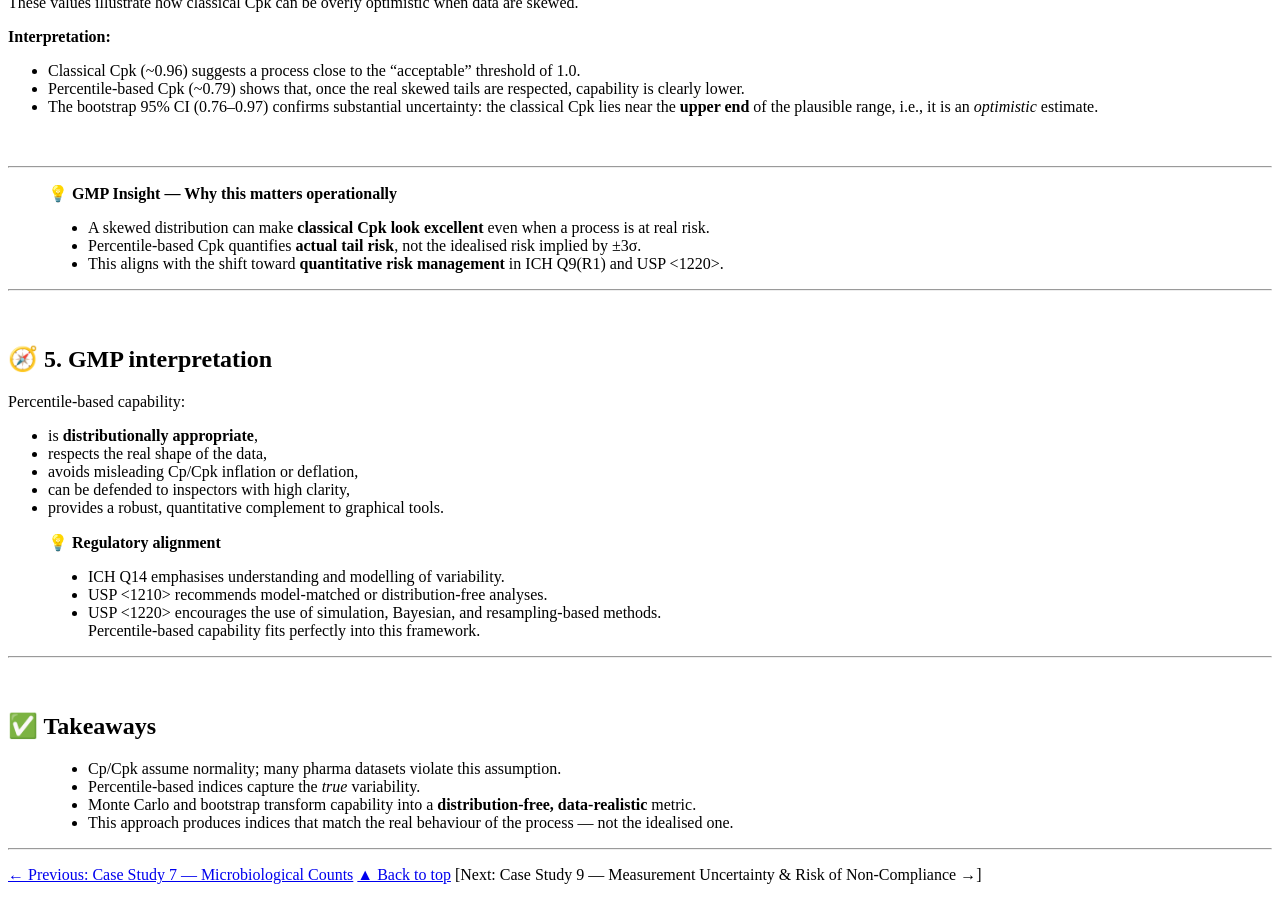
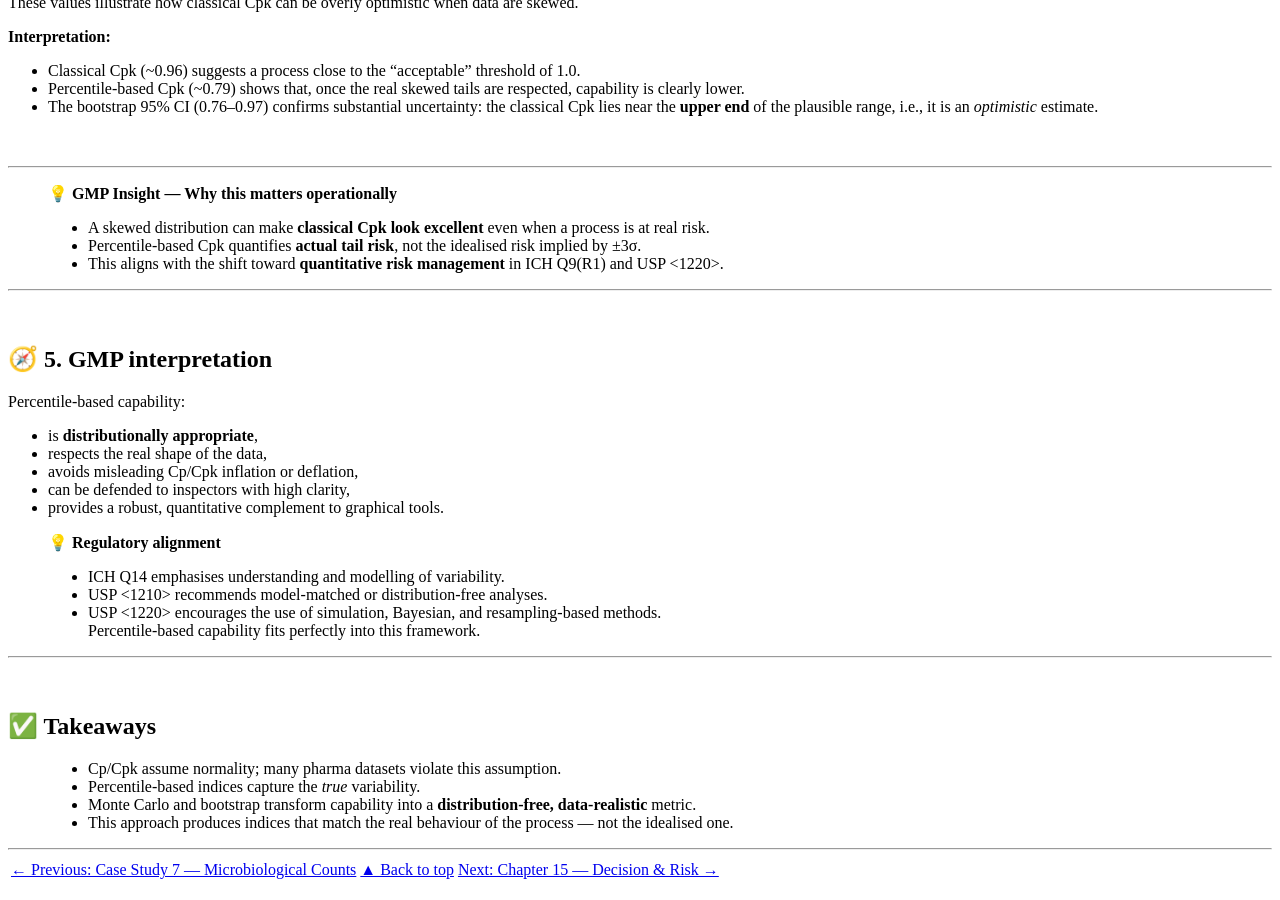
Before and after one commit to rbonfichi/monte-carlo-gmp-pharma, a Jekyll site: the page built from docs/chapters/chapter14_case-study8.md, in a window 1280 px wide and 900 px high, scrolled down 6918 px. Built offline with Jekyll 4.4.1, drawn with Linux system fonts in a browser that asks for light colours; our own code applies the rules of GitHub Pages for plain Markdown files.

Commit message:
Update navigation links in chapter 14

```diff
--- a/docs/chapters/chapter14_case-study8.md
+++ b/docs/chapters/chapter14_case-study8.md
@@ -436,4 +436,4 @@ Percentile-based capability:
 
 ---
 
-[← Previous: Case Study 7 — Microbiological Counts](chapter13_case-study7.md)  [▲ Back to top](../#table-of-contents)  [Next: Case Study 9 — Measurement Uncertainty & Risk of Non-Compliance →]
+[← Previous: Case Study 7 — Microbiological Counts](chapter13_case-study7.md) | [▲ Back to top](../#table-of-contents) | [Next: Chapter 15 — Decision & Risk →](chapter15_decision-risk.md)
```
